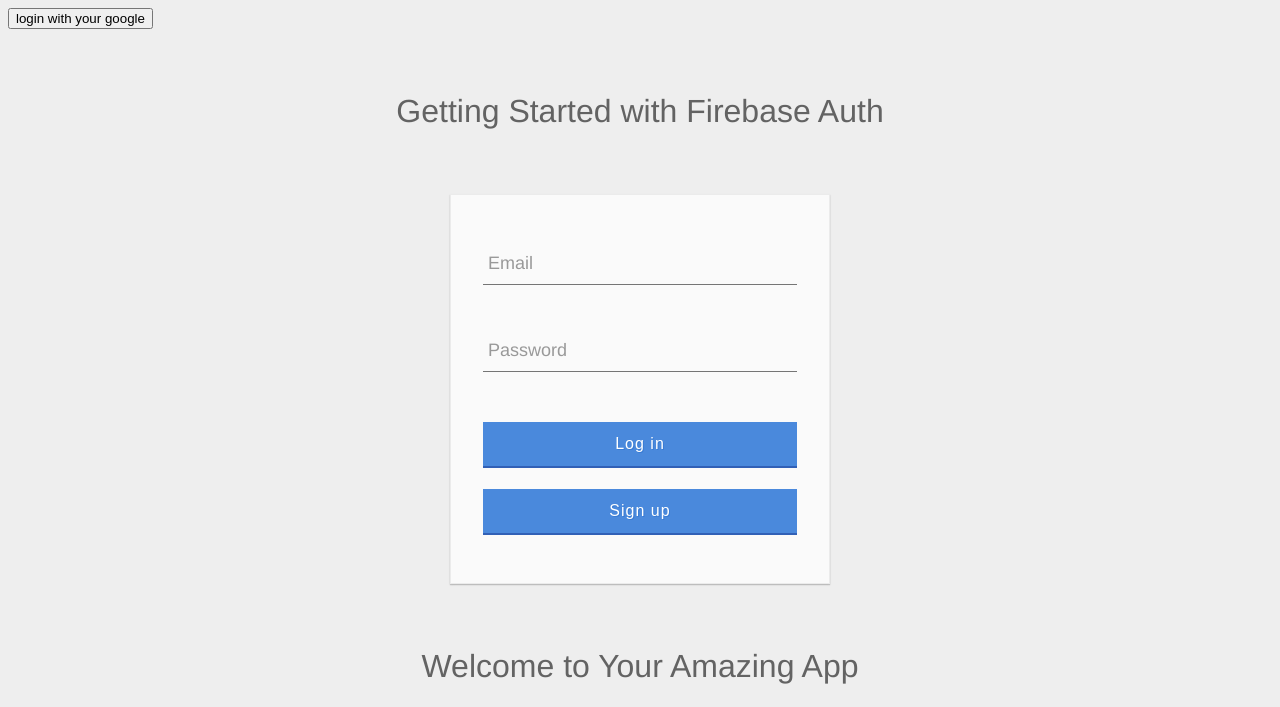
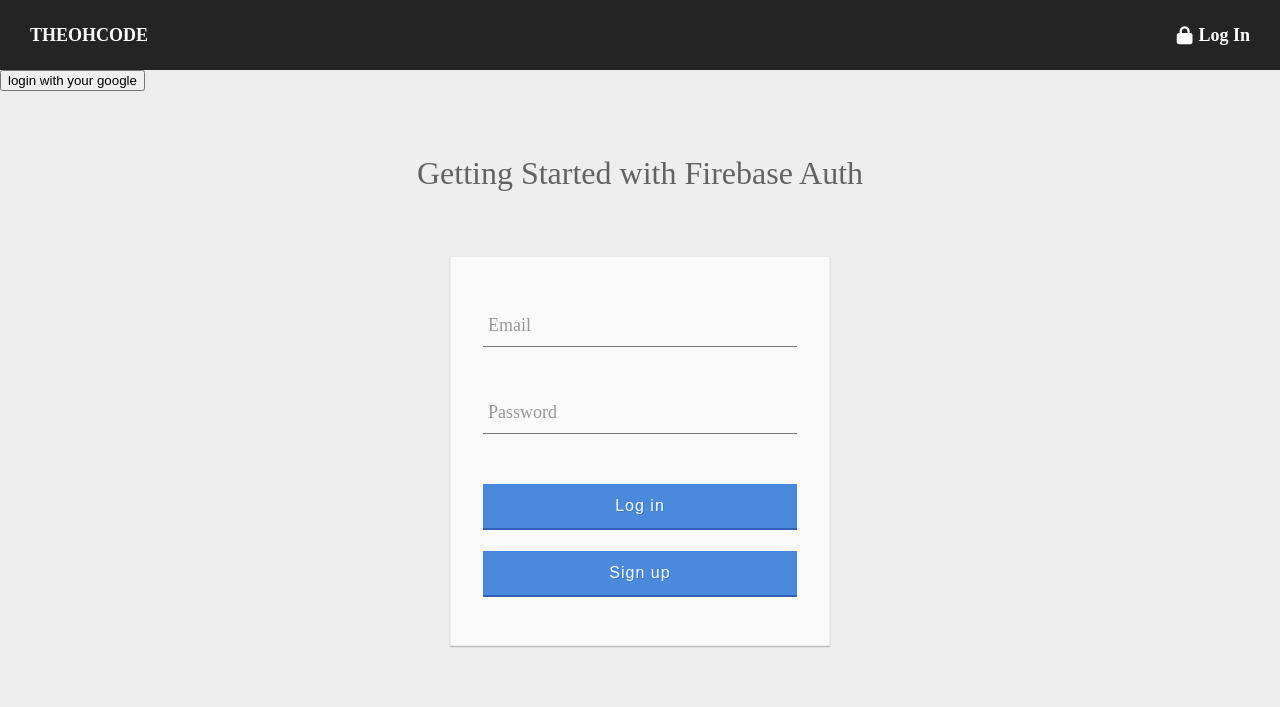
Before and after one commit to hanbee95/theohcode, a website built with webpack: page src/index.html in a window 1280 px wide. Shown: the top 707 px of the page. Built offline with nearby package versions, Linux system fonts and the light colour scheme; no server answers; a web font is replaced by a local one.

Commit message:
simulator first line logologin appearance

```diff
--- a/src/index.html
+++ b/src/index.html
@@ -7,12 +7,17 @@
 <meta name="google-signin-cookiepolicy" content="single_host_origin">
 <meta name="google-signin-scope" content="profile email">
 <script type="module" src="test.js"></script>
+<link rel="stylesheet" href="https://cdnjs.cloudflare.com/ajax/libs/font-awesome/6.1.1/css/all.min.css" integrity="sha512-KfkfwYDsLkIlwQp6LFnl8zNdLGxu9YAA1QvwINks4PhcElQSvqcyVLLD9aMhXd13uQjoXtEKNosOWaZqXgel0g==" crossorigin="anonymous" referrerpolicy="no-referrer" />
 <script src="https://www.gstatic.com/firebasejs/9.1.3/firebase-app-compat.js"></script>
     <script src="https://www.gstatic.com/firebasejs/9.1.3/firebase-auth-compat.js"></script>
 <meta name="description" content="Our first page">
 <meta name="keywords" content="html tutorial template">
 </head>
 <body>
+    <div class="logologin">
+      <span class="logo">THEOHCODE</span>
+      <span class="login"><i class="fa-solid fa-lock"></i> Log In</span>
+    </div>
     <button id="btngooglelogin">login with your google</button>
     <div id="login">
         <div class="header">
--- a/src/styles.css
+++ b/src/styles.css
@@ -1,9 +1,41 @@
+
+@import url('https://cdn.jsdelivr.net/gh/orioncactus/pretendard/dist/web/static/pretendard.css');
+
+body {
+	margin: 0;
+	background: #eee;
+	-webkit-font-smoothing: antialiased;
+	font-family: 'Pretendard';
+}
+
 * { box-sizing:border-box; }
 
-body {
-	font-family: Helvetica;
-	background: #eee;
-  -webkit-font-smoothing: antialiased;
+.logologin {
+	background-color: #242424;
+	height: 70px;
+	align-items: center;
+	display: flex;
+}
+.logologin .logo {
+	color: #ffffff;
+	font-size: 18px;
+	font-weight: 700;
+	align-items: center;
+	display: flex;
+	margin-left: 30px;
+}
+.logologin .login {
+	color: #ffffff;
+	font-size: 18px;
+	font-weight: 700;
+	align-items: center;
+	display: flex;
+	margin-left: auto;
+	margin-right:30px;
+}
+
+.logologin .login > i {
+	margin-right: 6px;
 }
 
 .header {
--- a/src/test.js
+++ b/src/test.js
@@ -58,7 +58,6 @@ const firebaseConfig = {
       const credential = GoogleAuthProvider.credentialFromError(error);
       // ...
     });
-
 
   }
 
```
